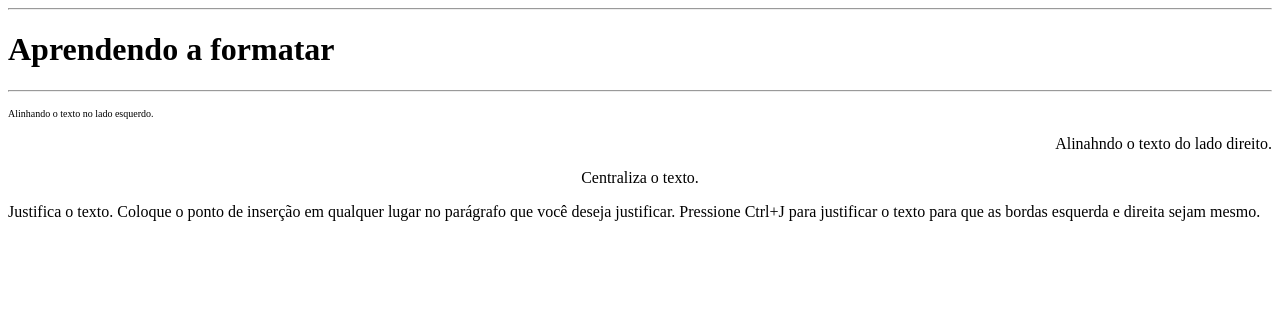
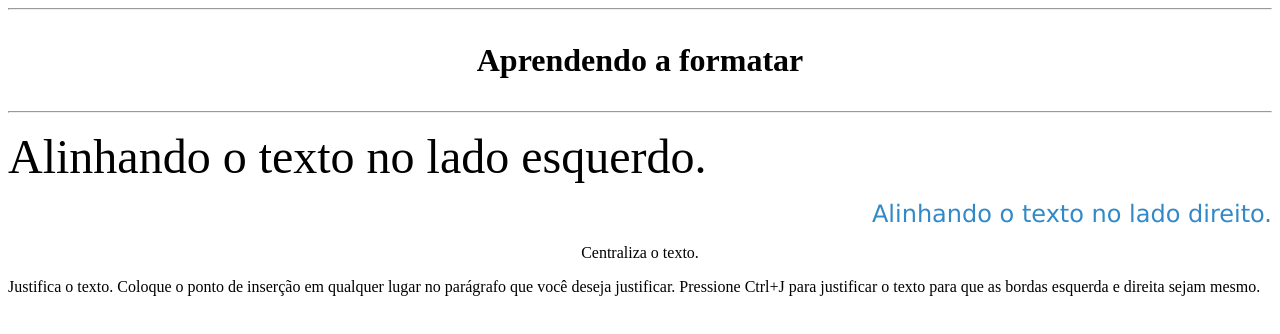
Before and after one commit to VeniciusWS/HTML_BASICO, a plain HTML site: page Aula 2_Formatando/alinhamento.html in a window 1280 px wide. Drawn offline with Linux system fonts and the light colour scheme.

Commit message:
Update alinhamento.html

```diff
--- a/Aula 2_Formatando/alinhamento.html
+++ b/Aula 2_Formatando/alinhamento.html
@@ -4,10 +4,12 @@
     </HEAD>
 <BODY>
     <hr>
-    <h1><b>Aprendendo a formatar</b></h1>
+    <h1><b><p ALIGN=center>Aprendendo a formatar</b></h1></BODY</p>
     <hr>
-    <P ALIGN=left><FONT SIZE="1">Alinhando o texto no lado esquerdo.</FONT></P>
-    <P ALIGN=right> Alinahndo o texto do lado direito.</P>
+    <P ALIGN=left><FONT SIZE="7">Alinhando o texto no lado esquerdo.</FONT></P>
+
+    <P ALIGN=right> <font face = "verdana" FONT SIZE="5" COLOR = "#3289C7">Alinhando o texto no lado direito.</FONT></P>
+
     <P ALIGN=center> Centraliza o texto.</P>
     <P ALIGN=justify> Justifica o texto. Coloque o ponto de inserção em qualquer lugar no parágrafo que você deseja justificar. Pressione Ctrl+J para justificar o texto para que as bordas esquerda e direita sejam mesmo.</P>
 </BODY>
```
